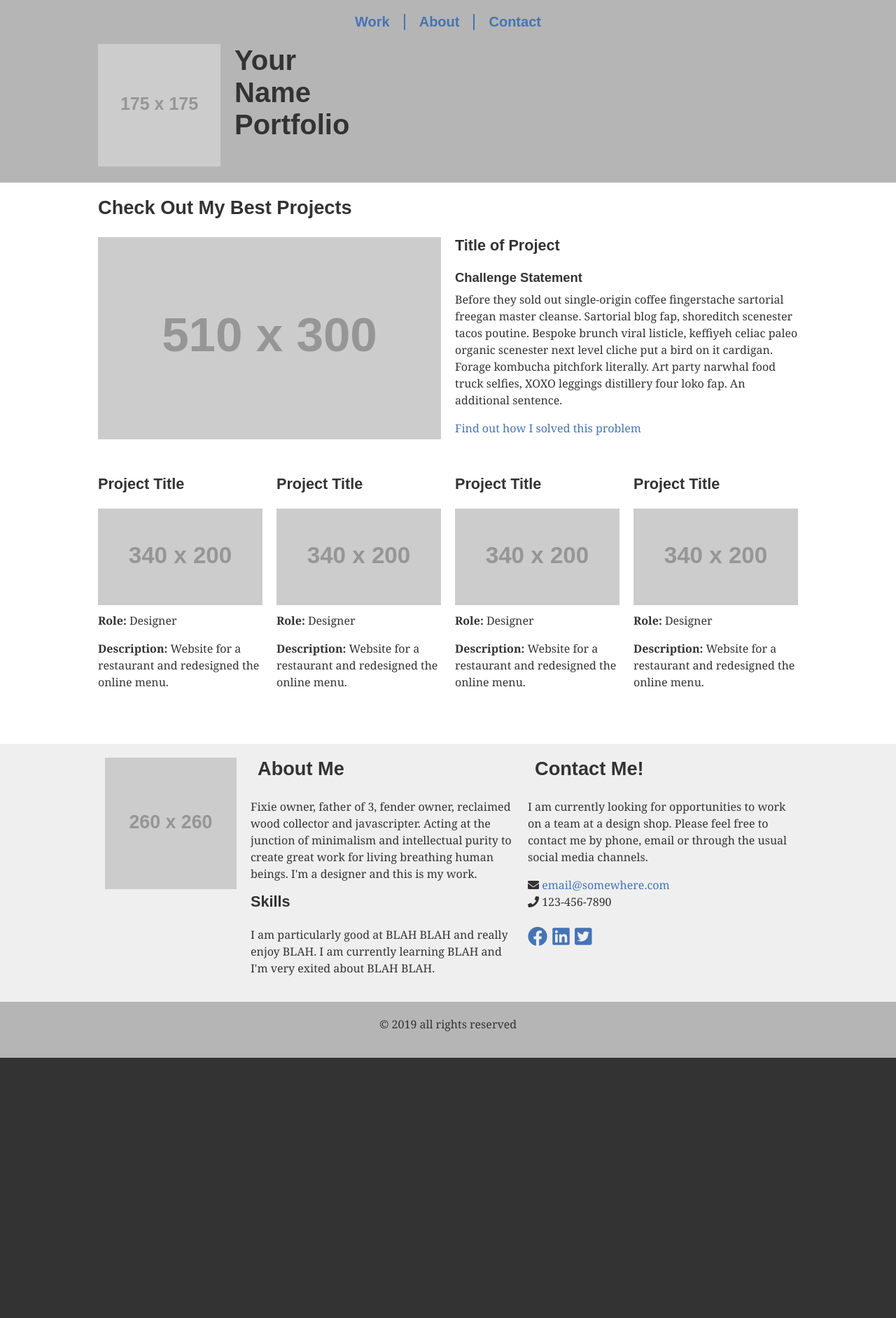
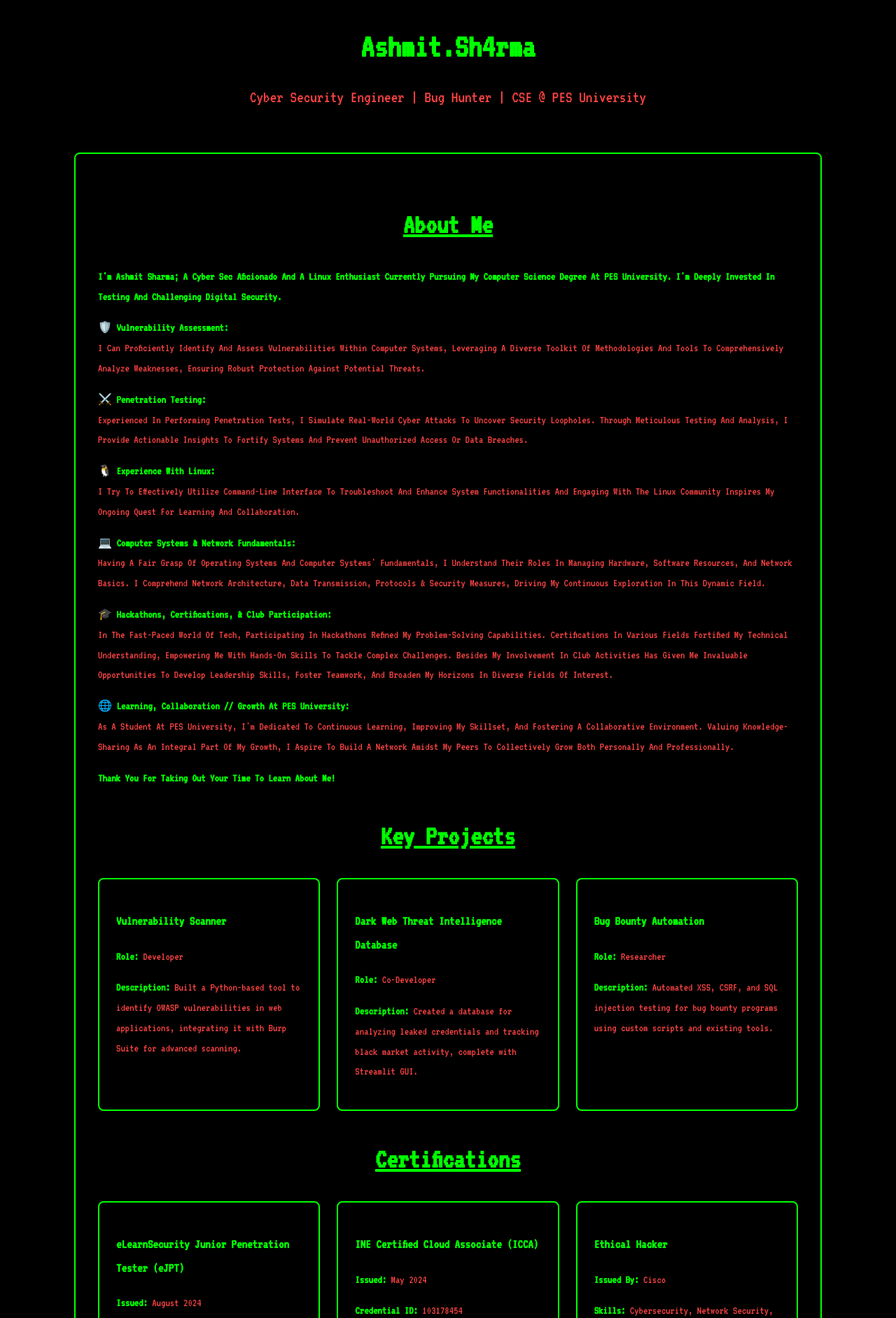
Before and after one commit to AshmitSh4rma/Portfolio, a plain HTML site: page index.html in a window 1280 px wide. Shown: the top 1884 px of the page at 70% size. Drawn offline with nearby package versions, Linux system fonts and the light colour scheme; placeholder pictures from the web are drawn by us.

Commit message:
Add files via upload

```diff
--- a/index.html
+++ b/index.html
@@ -1,197 +1,200 @@
 <!doctype html>
-<html>
+<html lang="en">
 <head>
     <meta charset="UTF-8">
+    <meta name="viewport" content="width=device-width, initial-scale=1.0">
+    <meta name="description" content="Ashmit Sharma's Cybersecurity Portfolio">
+    <title>Ashmit Sharma | Cybersecurity Portfolio</title>
 
-	<!--/ /---- Put your name in the title of the page ----/ /-->
-	<title>Put Your Name Here</title>
-
-	<!--/ /-------- Normalize CSS --------/ /-->
+    <!-- Normalize CSS -->
     <link href="https://cdnjs.cloudflare.com/ajax/libs/normalize/8.0.1/normalize.min.css" rel="stylesheet">
 
-	<!--/ /-------- Google Fonts --------/ /-->
-	<!-- Add a link to google fonts here if you want them -->
+    <!-- Google Fonts -->
+    <link href="https://fonts.googleapis.com/css2?family=VT323&display=swap" rel="stylesheet">
 
-	<!--/ /-------- Font Awesome --------/ /-->
+    <!-- Font Awesome -->
     <link rel="stylesheet" href="https://use.fontawesome.com/releases/v5.8.1/css/all.css" integrity="sha384-50oBUHEmvpQ+1lW4y57PTFmhCaXp0ML5d60M1M7uH2+nqUivzIebhndOJK28anvf" crossorigin="anonymous">
 
-	<!--/ /-------- Your Styles --------/ /-->
-	<link href="styles.css" rel="stylesheet">
-
-	<!--/ /---Put a short description for your site below. 20 words or less---/ /-->
-	<meta description="A short description for your site...">
-
-	<!--/ /-------- Needed For Mobile Devices --------/ /-->
-	<meta name="viewport" content="width=device-width, initial-scale=1">
-
+    <!-- Styles -->
+    <style>
+        body {
+            font-family: 'VT323', monospace;
+            margin: 0;
+            background-color: #000000;
+            color: #00ff00;
+            line-height: 1.8;
+        }
+        header {
+            background-color: #000000;
+            text-align: center;
+            padding: 1.5rem 0;
+            color: #00ff00;
+        }
+        header h1 {
+            font-size: 3rem;
+            margin: 0;
+        }
+        header p {
+            margin: 0.5rem 0 0;
+            font-size: 1.5rem;
+        }
+        .wrapper {
+            max-width: 1000px;
+            margin: 2rem auto;
+            padding: 2rem;
+            background-color: #000000;
+            border: 2px solid #00ff00;
+            border-radius: 8px;
+            position: relative;
+        }
+        h2 {
+            text-align: center;
+            font-size: 2.5rem;
+            color: #00ff00;
+            margin-bottom: 1.5rem;
+            text-decoration: underline;
+        }
+        p {
+            margin: 1rem 0;
+            color: #ff4444;
+        }
+        .projects, .certifications {
+            display: grid;
+            grid-template-columns: repeat(auto-fit, minmax(300px, 1fr));
+            gap: 1.5rem;
+        }
+        article {
+            background-color: #000000;
+            border: 2px solid #00ff00;
+            padding: 1.5rem;
+            border-radius: 8px;
+        }
+        article h3 {
+            color: #00ff00;
+        }
+        footer {
+            background-color: #000000;
+            color: #00ff00;
+            text-align: center;
+            padding: 1rem 0;
+        }
+        footer a {
+            color: #00ff00;
+            text-decoration: none;
+        }
+        .contact-info {
+            color: #00ff00;
+        }
+        .contact-info a {
+            color: #ff4444;
+            text-decoration: none;
+        }
+    </style>
 </head>
-
 <body>
-
-    <!-- ------------------------------------------------------
-    The site is designed to be mobile first. The wrapper elements
-	are in place for when you get to desktop size to contain the
-	content.
-    ------------------------------------------------------- -->
-
-	<header class="primary">
-        <div class="wrapper">
-
-			<div class="logo-container">
-				<h1>Your<br>Name<br>Portfolio</h1>
-
-				<!-- ------------------------------------------------------
-				Note that the image of the logo is linked to the home page.
-				------------------------------------------------------- -->
-				<a href="index.html"><img src="https://dummyimage.com/175/c4c4c4/fff&text=logo" alt="logo image" id="logo"></a>
-			</div>
-
-
-			<!-- ------------------------------------------------------
-            The navigation here is linking to the sections further down
-            the page.
-            ------------------------------------------------------- -->
-			<nav id="mainnav">
-            	<ul>
-                	<li><a href="#work">Work</a></li>
-                    <li><a href="#about-contact">About</a></li>
-                    <li><a href="#about-contact">Contact</a></li>
-                </ul>
-            </nav>
-
-        </div>
-
+    <header>
+        <h1>Ashmit.Sh4rma</h1>
+        <p>Cyber Security Engineer | Bug Hunter | CSE @ PES University</p>
     </header>
 
-    <!-- ------------------------------------------------------
-    This is the work section, which has two parts: the featured
-	section and the projects section.
-    ------------------------------------------------------- -->
+    <div class="wrapper">
+        <section id="about">
+            <h2>About Me</h2>
+            <p><strong style="color:#00ff00;">I&#39;m Ashmit Sharma; A Cyber Sec Aficionado And A Linux Enthusiast Currently Pursuing My Computer Science Degree At PES University. I&#39;m Deeply Invested In Testing And Challenging Digital Security.</strong></p>
 
-    <section id="work">
-   		<div class="wrapper">
-        	<h2>Check Out My Best Projects</h2>
-        	<section class="featured">
-                <article>
-                	<!-- ------------------------------------------------------
-                    Link the image below to the detail page for this project.
-                    Use the page.html file to make that page. Also link the
-                    anchor tag in the paragraph below to the same page.
-                    ------------------------------------------------------- -->
-                	<a href="#"><img src="https://dummyimage.com/510x300/c4c4c4/fff&text=Featured+Project" alt="image"></a>
-                </article>
+            <p>
+                🛡️ <strong style="color:#00ff00;">Vulnerability Assessment:</strong><br>
+                I Can Proficiently Identify And Assess Vulnerabilities Within Computer Systems, Leveraging A Diverse Toolkit Of Methodologies And Tools To Comprehensively Analyze Weaknesses, Ensuring Robust Protection Against Potential Threats.
+            </p>
+            <p>
+                ⚔️ <strong style="color:#00ff00;">Penetration Testing:</strong><br>
+                Experienced In Performing Penetration Tests, I Simulate Real-World Cyber Attacks To Uncover Security Loopholes. Through Meticulous Testing And Analysis, I Provide Actionable Insights To Fortify Systems And Prevent Unauthorized Access Or Data Breaches.
+            </p>
+            <p>
+                🐧 <strong style="color:#00ff00;">Experience With Linux:</strong><br>
+                I Try To Effectively Utilize Command-Line Interface To Troubleshoot And Enhance System Functionalities And Engaging With The Linux Community Inspires My Ongoing Quest For Learning And Collaboration.
+            </p>
+            <p>
+                💻 <strong style="color:#00ff00;">Computer Systems & Network Fundamentals:</strong><br>
+                Having A Fair Grasp Of Operating Systems And Computer Systems&#39; Fundamentals, I Understand Their Roles In Managing Hardware, Software Resources, And Network Basics. I Comprehend Network Architecture, Data Transmission, Protocols & Security Measures, Driving My Continuous Exploration In This Dynamic Field.
+            </p>
+            <p>
+                🎓 <strong style="color:#00ff00;">Hackathons, Certifications, & Club Participation:</strong><br>
+                In The Fast-Paced World Of Tech, Participating In Hackathons Refined My Problem-Solving Capabilities. Certifications In Various Fields Fortified My Technical Understanding, Empowering Me With Hands-On Skills To Tackle Complex Challenges. Besides My Involvement In Club Activities Has Given Me Invaluable Opportunities To Develop Leadership Skills, Foster Teamwork, And Broaden My Horizons In Diverse Fields Of Interest.
+            </p>
+            <p>
+                🌐 <strong style="color:#00ff00;">Learning, Collaboration // Growth At PES University:</strong><br>
+                As A Student At PES University, I&#39;m Dedicated To Continuous Learning, Improving My Skillset, And Fostering A Collaborative Environment. Valuing Knowledge-Sharing As An Integral Part Of My Growth, I Aspire To Build A Network Amidst My Peers To Collectively Grow Both Personally And Professionally.
+            </p>
 
-                <article>
-                	<h3>Title of Project</h3>
-                    <h4>Challenge Statement</h4>
-                    <p>Before they sold out single-origin coffee fingerstache sartorial freegan master cleanse. Sartorial blog fap, shoreditch scenester tacos poutine. Bespoke brunch viral listicle, keffiyeh celiac paleo organic scenester next level cliche put a bird on it cardigan. Forage kombucha pitchfork literally. Art party narwhal food truck selfies, XOXO leggings distillery four loko fap. An additional sentence.</p> <p><a href="#">Find out how I solved this problem</a></p>
-                </article>
-            </section> <!-- end row -->
-
-
-            <!-- ------------------------------------------------------
-            The projects section is for additional projects. I put four in
-			here, but it could be more, or less. You just have to pay
-			attention to how they wrap, and how many you want per row.
-
-            Note that each image should be linked to the page with more
-            detailed information about that project. You can use a copy of
-            page.html to create those pages.
-            ------------------------------------------------------- -->
-
-            <section class="projects">
-
-            	<article>
-                	<h3>Project Title</h3>
-                	<a href="#"><img src="https://dummyimage.com/340x200/c4c4c4/fff&text=Another+Project" alt="image"></a>
-                    <p><strong>Role:</strong> Designer</p>
-                    <p><strong>Description:</strong> Website for a restaurant and redesigned the online menu.</p>
-                </article>
-
-                <article>
-                	<h3>Project Title</h3>
-                	<a href="#"><img src="https://dummyimage.com/340x200/c4c4c4/fff&text=Another+Project" alt="image"></a>
-                    <p><strong>Role:</strong> Designer</p>
-                    <p><strong>Description:</strong> Website for a restaurant and redesigned the online menu.</p>
-                </article>
-
-                <article>
-                	<h3>Project Title</h3>
-                	<a href="#"><img src="https://dummyimage.com/340x200/c4c4c4/fff&text=Another+Project" alt="image"></a>
-                    <p><strong>Role:</strong> Designer</p>
-                    <p><strong>Description:</strong> Website for a restaurant and redesigned the online menu.</p>
-                </article>
-
-				<article>
-                	<h3>Project Title</h3>
-                	<a href="#"><img src="https://dummyimage.com/340x200/c4c4c4/fff&text=Another+Project" alt="image"></a>
-                    <p><strong>Role:</strong> Designer</p>
-                    <p><strong>Description:</strong> Website for a restaurant and redesigned the online menu.</p>
-                </article>
-
-            </section><!-- end row -->
-
-        </div> <!-- end work wrapper -->
+            <p><strong style="color:#00ff00;">Thank You For Taking Out Your Time To Learn About Me!</strong></p>
         </section>
 
-
-    <!-- ------------------------------------------------------
-    This is the about and contact section. The links in the main
-    navigation link to this section.
-    ------------------------------------------------------- -->
-
-    <section id="about-contact" class="secondary">
-   		<div class="wrapper">
-
-			<div class="profile-photo">
-            	<img src="http://placehold.it/260?text=Your+Photo" alt="image">
-            </div>
-
+        <section id="projects">
+            <h2>Key Projects</h2>
+            <div class="projects">
                 <article>
-				<h2>About Me</h2>
-				<p>Fixie owner, father of 3, fender owner, reclaimed wood collector and javascripter. Acting at the junction of minimalism and intellectual purity to create great work for living breathing human beings. I'm a designer and this is my work.</p>
-				<h3>Skills</h3>
-				<p>I am particularly good at BLAH BLAH and really enjoy BLAH. I am currently learning BLAH and I'm very exited about BLAH BLAH.</p>
+                    <h3>Vulnerability Scanner</h3>
+                    <p><strong style="color:#00ff00;">Role:</strong> Developer</p>
+                    <p><strong style="color:#00ff00;">Description:</strong> Built a Python-based tool to identify OWASP vulnerabilities in web applications, integrating it with Burp Suite for advanced scanning.</p>
                 </article>
-
                 <article>
-				<h2>Contact Me!</h2>
-				<p>I am currently looking for opportunities to work on a team at a design shop. Please feel free to contact me by phone, email or through the usual social media channels.</p>
-
-				<!-- ------------------------------------------------------
-				Be sure to encode your email address at this site, so you
-				don't get spam. http://wbwip.com/wbw/emailencoder.html
-				------------------------------------------------------- -->
-
-				<p><i class="fa fa-envelope" aria-hidden="true"></i> <a href="mailto:&#101;&#109;&#097;&#105;&#108;&#064;&#115;&#111;&#109;&#101;&#119;&#104;&#101;&#114;&#101;&#046;&#099;&#111;&#109;">&#101;&#109;&#097;&#105;&#108;&#064;&#115;&#111;&#109;&#101;&#119;&#104;&#101;&#114;&#101;&#046;&#099;&#111;&#109;</a><br>
-				<i class="fa fa-phone" aria-hidden="true"></i> 123-456-7890</p>
-
-				<!-- ------------------------------------------------------
-				You can see here that I have included font-awesome. It is used
-				to create the icons above and below. You can go to the font-awesome
-				website to see the available icons and swap some out.
-				------------------------------------------------------- -->
-
-				<p class="social">
-					<a href="#"><i class="fab fa-facebook"></i></a>
-					<a href="#"><i class="fab fa-linkedin"></i></a>
-					<a href="#"><i class="fab fa-twitter-square"></i></a>
-				</p>
+                    <h3>Dark Web Threat Intelligence Database</h3>
+                    <p><strong style="color:#00ff00;">Role:</strong> Co-Developer</p>
+                    <p><strong style="color:#00ff00;">Description:</strong> Created a database for analyzing leaked credentials and tracking black market activity, complete with Streamlit GUI.</p>
                 </article>
-
+                <article>
+                    <h3>Bug Bounty Automation</h3>
+                    <p><strong style="color:#00ff00;">Role:</strong> Researcher</p>
+                    <p><strong style="color:#00ff00;">Description:</strong> Automated XSS, CSRF, and SQL injection testing for bug bounty programs using custom scripts and existing tools.</p>
+                </article>
             </div>
         </section>
 
+        <section id="certifications">
+            <h2>Certifications</h2>
+            <div class="certifications">
+                <article>
+                    <h3>eLearnSecurity Junior Penetration Tester (eJPT)</h3>
+                    <p><strong style="color:#00ff00;">Issued:</strong> August 2024</p>
+                    <p><strong style="color:#00ff00;">Credential ID:</strong> 110985637</p>
+                    <p><strong style="color:#00ff00;">Skills:</strong> Cybersecurity, Network Security, Web Application Security</p>
+                    <p><a href="https://certs.ine.com/ebbb1f6d-5bd7-4f3a-9e7f-958f6ec1d2cb#acc.t7Fd8fuA" target="_blank" style="color:#00ff00;">View Credential</a></p>
+                </article>
+                <article>
+                    <h3>INE Certified Cloud Associate (ICCA)</h3>
+                    <p><strong style="color:#00ff00;">Issued:</strong> May 2024</p>
+                    <p><strong style="color:#00ff00;">Credential ID:</strong> 103178454</p>
+                    <p><strong style="color:#00ff00;">Skills:</strong> Cloud Computing</p>
+                    <p><a href="https://certs.ine.com/ea680e2d-c50a-4249-9761-772bfa1ca1be#acc.NZ8PIQDz" target="_blank" style="color:#00ff00;">View Credential</a></p>
+                </article>
+                <article>
+                    <h3>Ethical Hacker</h3>
+                    <p><strong style="color:#00ff00;">Issued By:</strong> Cisco</p>
+                    <p><strong style="color:#00ff00;">Skills:</strong> Cybersecurity, Network Security, Web Application Security</p>
+                    <p><a href="https://www.credly.com/badges/d33eb14f-5b1c-4bca-88c0-84eae7d65619/linked_in_profile" target="_blank" style="color:#00ff00;">View Credential</a></p>
+                </article>
+            </div>
+        </section>
 
-    <!-- ------------------------------------------------------
-    The footer section is not doing much on this page. Add more
-    content if necessary.
-    ------------------------------------------------------- -->
-    <footer class="primary">
-    	<div class="wrapper">
-        	<p class="centered">&copy; 2019 all rights reserved</p>
+        <section id="publications">
+            <h2>Publications</h2>
+            <article>
+                <h3>AI X VAPT: Enhancing Vulnerability Assessment and Penetration Testing Through Artificial Intelligence</h3>
+                <p><strong style="color:#00ff00;">Published:</strong> January 1, 2024</p>
+                <p style="color:#ff4444;">This research article explores the integration of Artificial Intelligence (AI) into Vulnerability Assessment and Penetration Testing (VAPT). It delves into the potential for AI to significantly enhance traditional VAPT methodologies, offering a comprehensive analysis, real-world case studies, and forward-looking insights into the future trajectory of AI-driven cybersecurity.</p>
+            </article>
+        </section>
+
+        <section id="contact">
+            <h2>Contact Me</h2>
+            <p><strong class="contact-info">Email:</strong> <a href="mailto:ashmit.sh4rma@gmail.com">ashmit.sh4rma@gmail.com</a></p>
+            <p><strong class="contact-info">LinkedIn:</strong> <a href="https://www.linkedin.com/in/ashmitsh4rma/" target="_blank">https://www.linkedin.com/in/ashmitsh4rma/</a></p>
+        </section>
     </div>
+
+    <footer>
+        <p>&copy; 2025 Ashmit Sharma | All Rights Reserved</p>
     </footer>
-
 </body>
 </html>
```
Lines whose indentation alone changed are shown as unchanged.
